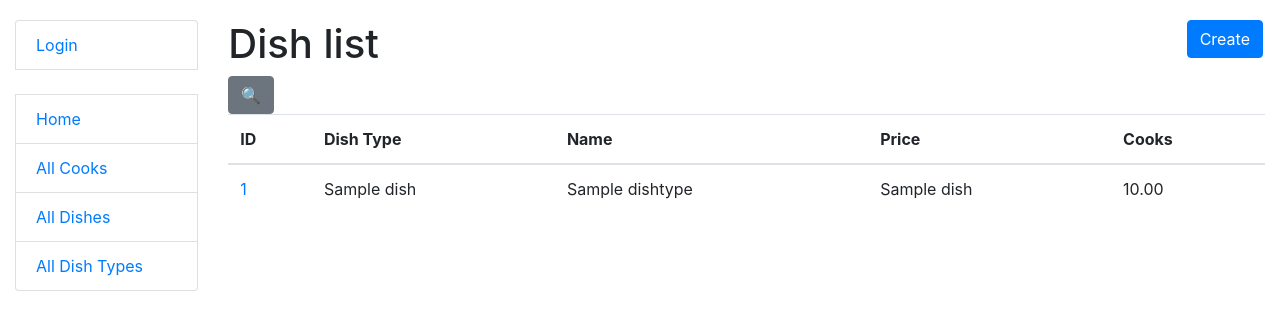
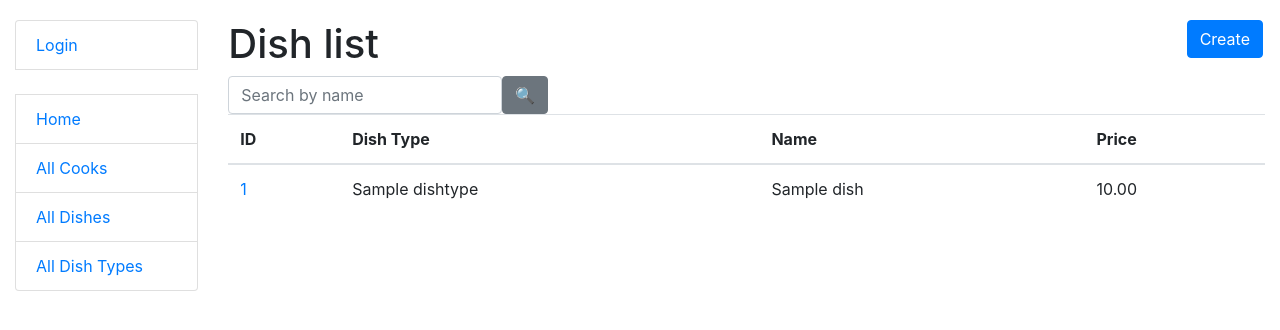
Before and after one commit to Yaroslav-Stetsko/restaurant-kitchen, a Django app: page /dishes/ in a window 1280 px wide. Shown: the top 330 px of the page. Run offline with Django 4.2, Linux system fonts and the light colour scheme; tables that the repository leaves empty hold one stand-in row (values such as "Sample post"); some libraries are stand-ins or nearby versions.

Commit message:
add search bar to all lists

```diff
--- a/kitchen/forms.py
+++ b/kitchen/forms.py
@@ -22,3 +22,30 @@ class CookUpdateForm(forms.ModelForm):
             "first_name",
             "last_name",
         )
+
+
+class CookSearchForm(forms.Form):
+    username = forms.CharField(
+        max_length=63,
+        required=False,
+        label="",
+        widget=forms.TextInput(attrs={"placeholder": "Search by Username"})
+    )
+
+
+class DishSearchForm(forms.Form):
+    name = forms.CharField(
+        max_length=63,
+        required=False,
+        label="",
+        widget=forms.TextInput(attrs={"placeholder": "Search by name"})
+    )
+
+
+class DishTypeSearchForm(forms.Form):
+    name = forms.CharField(
+        max_length=63,
+        required=False,
+        label="",
+        widget=forms.TextInput(attrs={"placeholder": "Search by Name"})
+    )
--- a/kitchen/views.py
+++ b/kitchen/views.py
@@ -2,7 +2,7 @@ from django.shortcuts import render
 from django.urls import reverse_lazy
 from django.views import generic
 
-from kitchen.forms import CookCreationForm, CookUpdateForm
+from kitchen.forms import CookCreationForm, CookUpdateForm, DishTypeSearchForm, DishSearchForm
 from kitchen.models import Cook, Dish, DishType
 
 
@@ -32,6 +32,26 @@ class DishTypeListView(generic.ListView):
     paginate_by = 5
     queryset = DishType.objects.all()
 
+    def get_context_data(self, *, object_list=None, **kwargs):
+        name = self.request.GET.get("name", "")
+
+        context = super(DishTypeListView, self).get_context_data(**kwargs)
+        context["search_form"] = DishTypeSearchForm(initial={
+            "name": name
+        })
+
+        return context
+
+    def get_queryset(self):
+        form = DishTypeSearchForm(self.request.GET)
+
+        if form.is_valid():
+            return self.queryset.filter(
+                name__icontains=form.cleaned_data["name"]
+            )
+
+        return self.queryset
+
 
 class DishTypeCreateView(generic.CreateView):
     model = DishType
@@ -56,6 +76,26 @@ class DishListView(generic.ListView):
     model = Dish
     paginate_by = 5
     queryset = Dish.objects.all().select_related("dish_type")
+
+    def get_context_data(self, *, object_list=None, **kwargs):
+        name = self.request.GET.get("name", "")
+
+        context = super(DishListView, self).get_context_data(**kwargs)
+        context["search_form"] = DishSearchForm(initial={
+            "name": name
+        })
+
+        return context
+
+    def get_queryset(self):
+        form = DishSearchForm(self.request.GET)
+
+        if form.is_valid():
+            return self.queryset.filter(
+                name__icontains=form.cleaned_data["name"]
+            )
+
+        return self.queryset
 
 
 class DishCreateView(generic.CreateView):
--- a/templates/kitchen/dish_list.html
+++ b/templates/kitchen/dish_list.html
@@ -22,7 +22,6 @@
         <th>Dish Type</th>
         <th>Name</th>
         <th>Price</th>
-        <th>Cooks</th>
       </tr>
       </thead>
 
@@ -30,7 +29,6 @@
       {% for dish in dish_list %}
         <tr>
           <td><a href="{% url 'kitchen:dish-detail' pk=dish.id %}">{{ dish.id }}</a></td>
-          <td>{{ dish.name }}</td>
           <td>{{ dish.dish_type }}</td>
           <td>{{ dish.name }}</td>
           <td>{{ dish.price }}</td>
```
